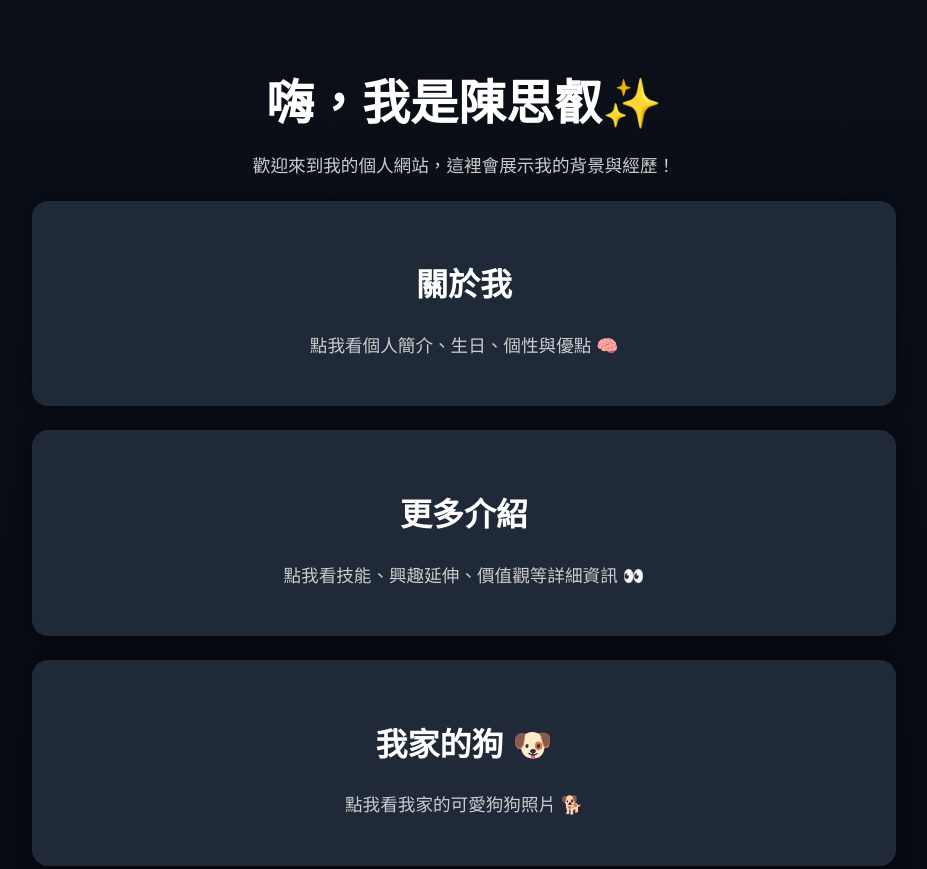
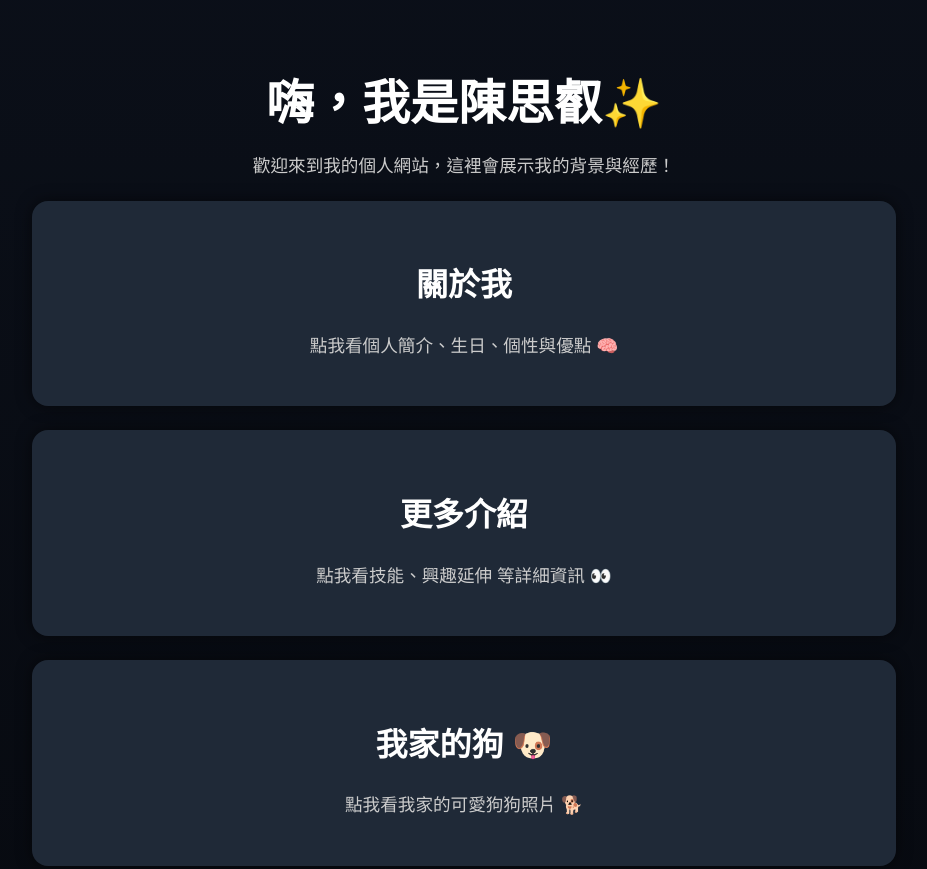
Before and after one commit to ray0609/myweb._., a plain HTML site: page index.html in a window 1280 px wide. Shown: the top 869 px of the page, without its empty margins (176-1103 px from the left). Drawn offline with Linux system fonts and the light colour scheme.

Commit message:
Add files via upload

```diff
--- a/index.html
+++ b/index.html
@@ -103,7 +103,7 @@
 
     <div class="card" onclick="showDetails()">
       <h2>更多介紹</h2>
-      <p>點我看技能、興趣延伸、價值觀等詳細資訊 👀</p>
+      <p>點我看技能、興趣延伸 等詳細資訊 👀</p>
     </div>
 
     <div class="card" onclick="showDog()">
```
